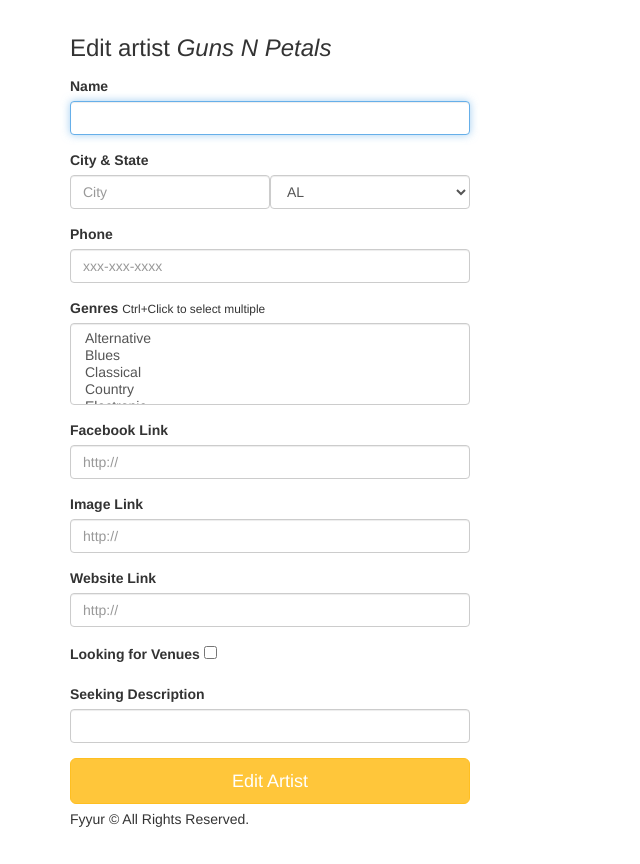
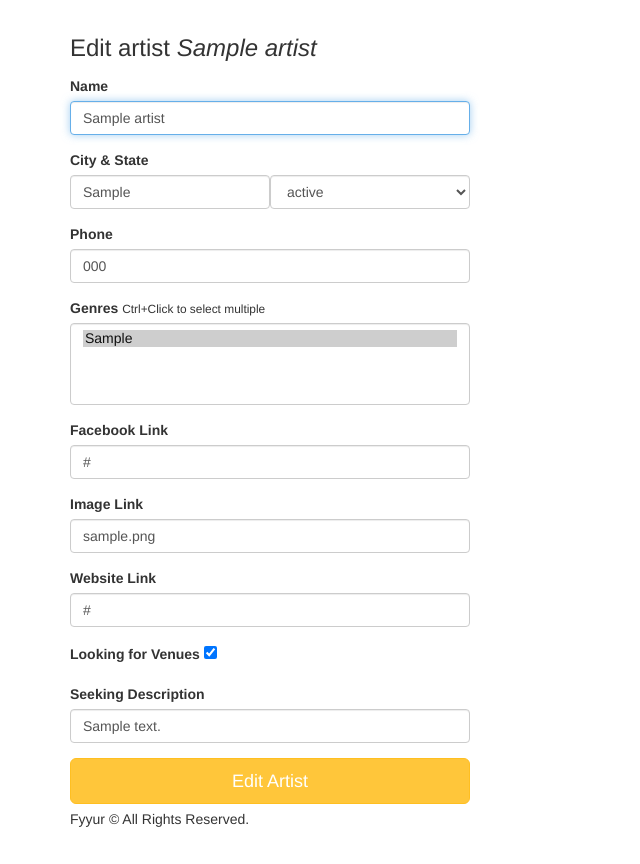
Before and after one commit to MAlhussaini/Shows_and_Venues, a Flask app: page /artists/1/edit in a window 1280 px wide. Shown: the part 60-924 px from the top of the page, without its empty margins (0-640 px from the left). Run offline with Flask 2, Linux system fonts and the light colour scheme; tables that the repository leaves empty hold one stand-in row (values such as "Sample post"); some libraries are stand-ins or nearby versions.

Commit message:
Method GET artist update completed

```diff
--- a/app.py
+++ b/app.py
@@ -277,25 +277,13 @@ def show_artist(artist_id):
 
 #  Update
 #  ----------------------------------------------------------------
-# TODO
+# *Completed*
 @app.route('/artists/<int:artist_id>/edit', methods=['GET'])
 def edit_artist(artist_id):
   form = ArtistForm()
-  artist={
-    "id": 1,
-    "name": "Guns N Petals",
-    "genres": ["Rock n Roll"],
-    "city": "San Francisco",
-    "state": "CA",
-    "phone": "326-123-5000",
-    "website": "https://www.gunsnpetalsband.com",
-    "facebook_link": "https://www.facebook.com/GunsNPetals",
-    "seeking_venue": True,
-    "seeking_description": "Looking for shows to perform at in the San Francisco Bay Area!",
-    "image_link": "https://images.unsplash.com/photo-1549213783-8284d0336c4f?ixlib=rb-1.2.1&ixid=eyJhcHBfaWQiOjEyMDd9&auto=format&fit=crop&w=300&q=80"
-  }
-  # TODO: populate form with fields from artist with ID <artist_id>
-  return render_template('forms/edit_artist.html', form=form, artist=artist)
+  artist = Artists.query.get(artist_id)
+  genres = Genres.query.all()
+  return render_template('forms/edit_artist.html', form=form, artist=artist, genres=genres)
 
 # TODO
 @app.route('/artists/<int:artist_id>/edit', methods=['POST'])
@@ -336,7 +324,6 @@ def edit_venue_submission(venue_id):
 #  Create Artist
 #  ----------------------------------------------------------------
 
-# TODO
 @app.route('/artists/create', methods=['GET'])
 def create_artist_form():
   form = ArtistForm()
@@ -406,7 +393,6 @@ def shows():
     data = db.session.query(ShowsList,Venues,Artists).select_from(ShowsList).join(Venues).join(Artists).all()
     return render_template('pages/shows.html', shows=data)
 
-# TODO
 @app.route('/shows/create')
 def create_shows():
   # renders form. do not touch.
--- a/templates/forms/edit_artist.html
+++ b/templates/forms/edit_artist.html
@@ -1,56 +1,105 @@
-{% extends 'layouts/main.html' %}
-{% block title %}Edit Artist{% endblock %}
-{% block content %}
+{% extends 'layouts/main.html' %} {% block title %}Edit Artist{% endblock %} {% block content %}
 <div class="form-wrapper">
     <form class="form" method="post" action="/artists/{{artist.id}}/edit">
         <h3 class="form-heading">Edit artist <em>{{ artist.name }}</em></h3>
         <div class="form-group">
-        <label for="name">Name</label>
-        {{ form.name(class_ = 'form-control', autofocus = true) }}
+            <label for="name">Name</label> {{ form.name(class_ = 'form-control', autofocus = true, value = artist.name) }}
         </div>
         <div class="form-group">
             <label>City & State</label>
             <div class="form-inline">
                 <div class="form-group">
-              {{ form.city(class_ = 'form-control', placeholder='City', autofocus = true) }}
+                    {{ form.city(class_ = 'form-control', placeholder='City', autofocus = true, value = artist.city) }}
                 </div>
                 <div class="form-group">
-              {{ form.state(class_ = 'form-control', placeholder='State', autofocus = true) }}
+                    <select class="form-control" id="state" name="state" placeholder="State" autofocus required>
+                    <option value= {{artist.state}} >{{artist.state}}</option>
+                    <option value="AL">AL</option>
+                    <option value="AK">AK</option>
+                    <option value="AZ">AZ</option>
+                    <option value="AR">AR</option>
+                    <option value="CA">CA</option>
+                    <option value="CO">CO</option>
+                    <option value="CT">CT</option>
+                    <option value="DE">DE</option>
+                    <option value="DC">DC</option>
+                    <option value="FL">FL</option>
+                    <option value="GA">GA</option>
+                    <option value="HI">HI</option>
+                    <option value="ID">ID</option>
+                    <option value="IL">IL</option>
+                    <option value="IN">IN</option>
+                    <option value="IA">IA</option>
+                    <option value="KS">KS</option>
+                    <option value="KY">KY</option>
+                    <option value="LA">LA</option>
+                    <option value="ME">ME</option>
+                    <option value="MT">MT</option>
+                    <option value="NE">NE</option>
+                    <option value="NV">NV</option>
+                    <option value="NH">NH</option>
+                    <option value="NJ">NJ</option>
+                    <option value="NM">NM</option>
+                    <option value="NY">NY</option>
+                    <option value="NC">NC</option>
+                    <option value="ND">ND</option>
+                    <option value="OH">OH</option>
+                    <option value="OK">OK</option>
+                    <option value="OR">OR</option>
+                    <option value="MD">MD</option>
+                    <option value="MA">MA</option>
+                    <option value="MI">MI</option>
+                    <option value="MN">MN</option>
+                    <option value="MS">MS</option>
+                    <option value="MO">MO</option>
+                    <option value="PA">PA</option>
+                    <option value="RI">RI</option>
+                    <option value="SC">SC</option>
+                    <option value="SD">SD</option>
+                    <option value="TN">TN</option>
+                    <option value="TX">TX</option>
+                    <option value="UT">UT</option>
+                    <option value="VT">VT</option>
+                    <option value="VA">VA</option>
+                    <option value="WA">WA</option>
+                    <option value="WV">WV</option>
+                    <option value="WI">WI</option>
+                    <option value="WY">WY</option>
+                </select>
                 </div>
             </div>
         </div>
         <div class="form-group">
-          <label for="phone">Phone</label>
-          {{ form.phone(class_ = 'form-control', placeholder='xxx-xxx-xxxx', autofocus = true) }}
+            <label for="phone">Phone</label> {{ form.phone(class_ = 'form-control', placeholder='xxx-xxx-xxxx', autofocus = true, value = artist.phone) }}
         </div>
         <div class="form-group">
             <label for="genres">Genres</label>
             <small>Ctrl+Click to select multiple</small>
-        {{ form.genres(class_ = 'form-control', placeholder='Genres, separated by commas', autofocus = true) }}
+            <select class="form-control" id="genres" name="genres" placeholder="Genres, separated by commas" autofocus required multiple="multiple">
+              {%for genre in genres%}
+              <option value="{{genre.genres}}" {%for genre in genre.artist if (genre.id == artist.id) %} selected="selected" {%endfor%}>{{genre.genres}}</option>
+              {%endfor%}
+          </select>
         </div>
         <div class="form-group">
-          <label for="facebook_link">Facebook Link</label>
-          {{ form.facebook_link(class_ = 'form-control', placeholder='http://', autofocus = true) }}
+            <label for="facebook_link">Facebook Link</label> {{ form.facebook_link(class_ = 'form-control', placeholder='http://', autofocus = true, value = artist.facebook_link) }}
         </div>
 
         <div class="form-group">
-          <label for="image_link">Image Link</label>
-          {{ form.image_link(class_ = 'form-control', placeholder='http://', autofocus = true) }}
+            <label for="image_link">Image Link</label> {{ form.image_link(class_ = 'form-control', placeholder='http://', autofocus = true, value = artist.image_link) }}
         </div>
 
         <div class="form-group">
-            <label for="website_link">Website Link</label>
-            {{ form.website_link(class_ = 'form-control', placeholder='http://', autofocus = true) }}
+            <label for="website_link">Website Link</label> {{ form.website_link(class_ = 'form-control', placeholder='http://', autofocus = true, value = artist.website_link) }}
         </div>
 
         <div class="form-group">
             <label for="seeking_venue">Looking for Venues</label>
-          {{ form.seeking_venue(placeholder='Venue', autofocus = true) }}
+            <input id="venue_hunting" name="venue_hunting" placeholder="Venue" type="checkbox" autofocus {%if artist.venue_hunting %} checked {% endif %}>
         </div>
 
         <div class="form-group">
-          <label for="seeking_description">Seeking Description</label>
-          {{ form.seeking_description(class_ = 'form-control', autofocus = true) }}
+            <label for="seeking_description">Seeking Description</label> {{ form.seeking_description(class_ = 'form-control', autofocus = true, value = artist.venue_description) }}
         </div>
 
         <input type="submit" value="Edit Artist" class="btn btn-primary btn-lg btn-block">
```
Lines whose indentation alone changed are shown as unchanged.
